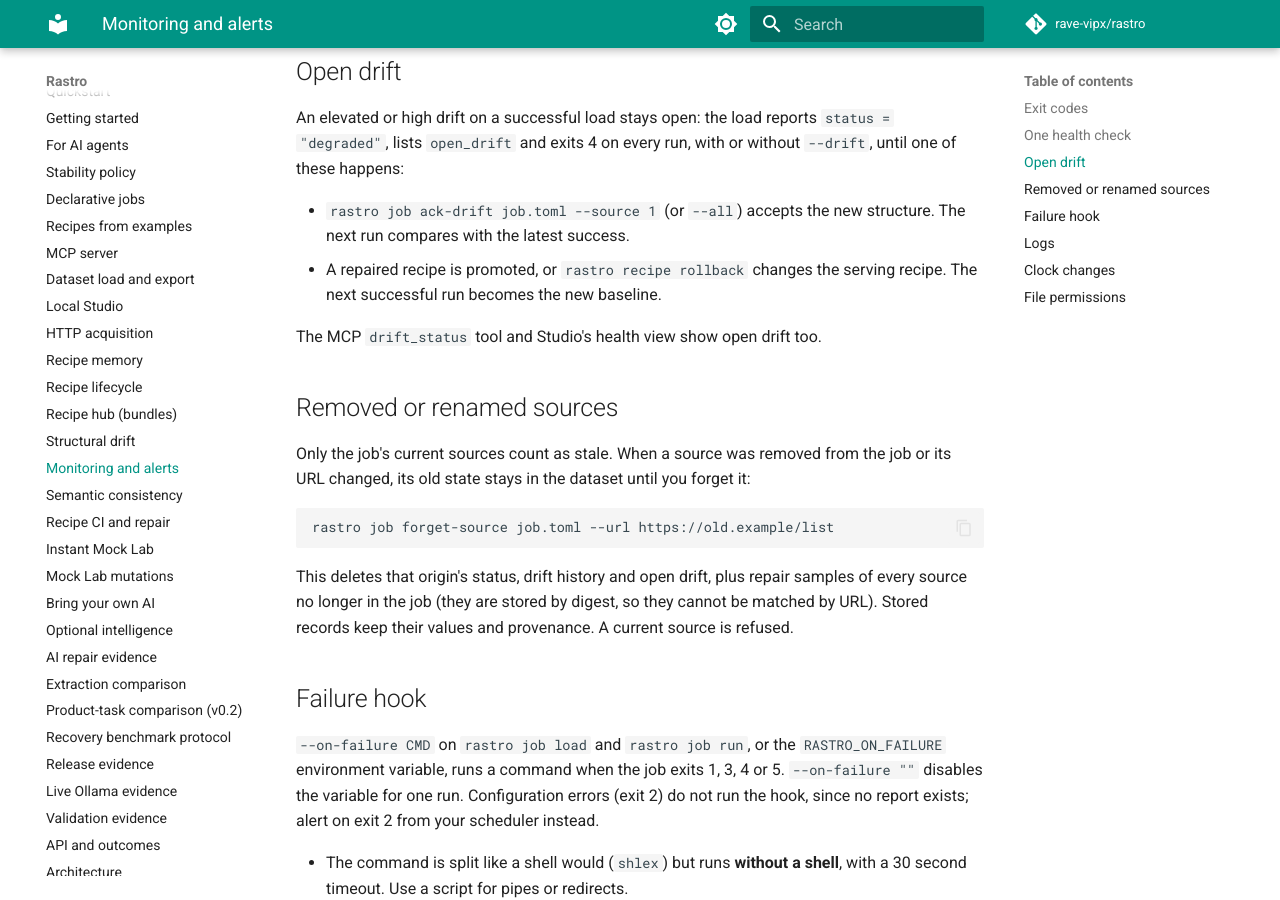
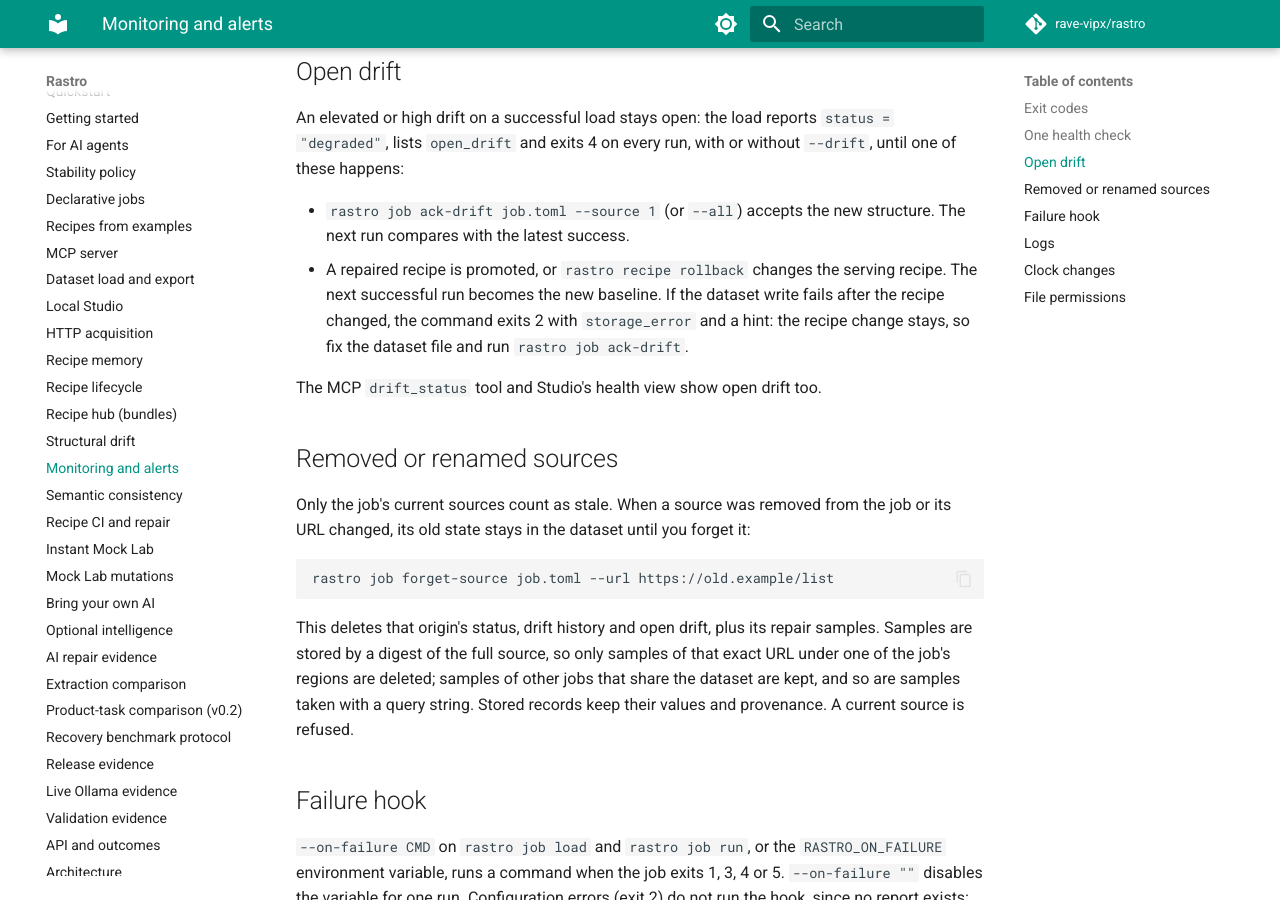
Before and after one commit to rave-vipx/rastro, an MkDocs documentation site: the page built from docs/operations.md, in a window 1280 px wide and 900 px high, scrolled down 1148 px. Built offline with MkDocs 1.6.1 and Material for MkDocs 9.7.7, drawn with Linux system fonts in a browser that asks for light colours; comment, search, counter and statistics services are not loaded.

Commit message:
fix(repair): failed drift rebaseline after a recipe change names ack-drift
The recipe transition commits first, so a retry fails as already active; the
storage_error hint now tells the operator to run rastro job ack-drift
(DRIFT-004, REPAIR-005). Docs and changelog updated.

Co-Authored-By: Claude Opus 5.5 <noreply@anthropic.com>

````diff
--- a/docs/operations.md
+++ b/docs/operations.md
@@ -43,7 +43,9 @@ until one of these happens:
 - `rastro job ack-drift job.toml --source 1` (or `--all`) accepts the new structure. The
   next run compares with the latest success.
 - A repaired recipe is promoted, or `rastro recipe rollback` changes the serving recipe.
-  The next successful run becomes the new baseline.
+  The next successful run becomes the new baseline. If the dataset write fails after
+  the recipe changed, the command exits 2 with `storage_error` and a hint: the recipe
+  change stays, so fix the dataset file and run `rastro job ack-drift`.
 
 The MCP `drift_status` tool and Studio's health view show open drift too.
 
@@ -56,9 +58,11 @@ its URL changed, its old state stays in the dataset until you forget it:
 rastro job forget-source job.toml --url https://old.example/list
 ```
 
-This deletes that origin's status, drift history and open drift, plus repair samples of
-every source no longer in the job (they are stored by digest, so they cannot be matched
-by URL). Stored records keep their values and provenance. A current source is refused.
+This deletes that origin's status, drift history and open drift, plus its repair
+samples. Samples are stored by a digest of the full source, so only samples of that exact
+URL under one of the job's regions are deleted; samples of other jobs that share the
+dataset are kept, and so are samples taken with a query string. Stored records keep their
+values and provenance. A current source is refused.
 
 ## Failure hook
 
````
Also changed, not shown: CHANGELOG.md (+3 -3 lines), docs/repair.md (+3 -1 lines), 2 other files.
